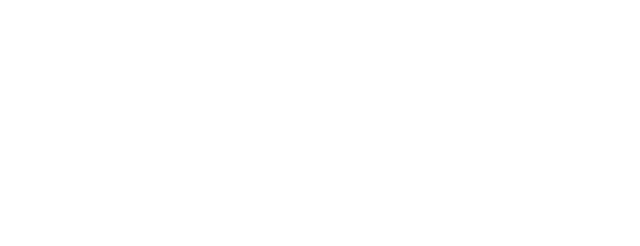
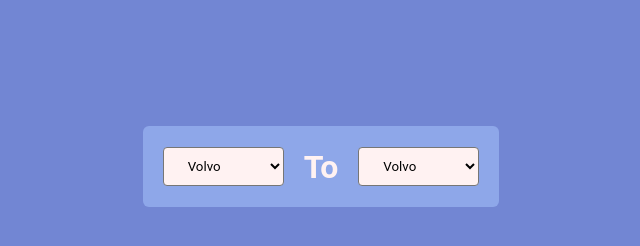
Before and after one commit to Moo-o/exchange, a plain HTML site: page index.html in a window 1280 px wide. Shown: the whole page, without its empty margins (319-959 px from the left). Drawn offline with Linux system fonts and the light colour scheme.

Commit message:
basic styling

```diff
--- a/index.html
+++ b/index.html
@@ -1,5 +1,6 @@
 <!DOCTYPE html>
 <html lang="en">
+
 <head>
     <meta charset="UTF-8">
     <meta name="viewport" content="width=device-width, initial-scale=1.0">
@@ -7,8 +8,29 @@
     <title>Currency Converter</title>
     <script src="script.js"></script>
 </head>
+
 <body>
     <!-- Your HTML content goes here -->
-    <script src="script.js"></script>
+    <div class="select-currency">
+        <div class = "currency-background">
+
+        <select name="currencies" id="currencies" class="currencies">
+            <option value="volvo">Volvo</option>
+            <option value="saab">Saab</option>
+            <option value="mercedes">Mercedes</option>
+            <option value="audi">Audi</option>
+        </select>
+
+        <h1>To</h1>
+
+        <select name="currencies" id="currencies" class="currencies">
+            <option value="volvo">Volvo</option>
+            <option value="saab">Saab</option>
+            <option value="mercedes">Mercedes</option>
+            <option value="audi">Audi</option>
+        </select>
+        </div>
+    </div>
 </body>
+
 </html>
--- a/styles.css
+++ b/styles.css
@@ -0,0 +1,41 @@
+body {
+    background-color: #7286D3;
+    font-family: 'Roboto', sans-serif;
+}
+
+h1 {
+    color: #FFF2F2;
+
+}
+
+.currency-background {
+    display: flex;
+    justify-content: center;
+    align-items: center;
+    background-color: #8EA7E9;
+    padding-left: auto;
+    padding-right: auto;
+    border-radius: 6px;
+}
+
+.select-currency {
+    display: flex;
+    margin-top: 10%;
+    justify-content: center;
+    align-items: center;
+}
+
+.currencies {
+    padding-left: 20px;
+    padding-right: 20px;
+    margin-left: 20px;
+    margin-right: 20px;
+    background-color: #FFF2F2;
+    border-radius: 4px;
+    font-family: 'Roboto', sans-serif;
+    padding-top: 10px;
+    padding-bottom: 10px;
+    height: fit-content;
+
+
+}
```
